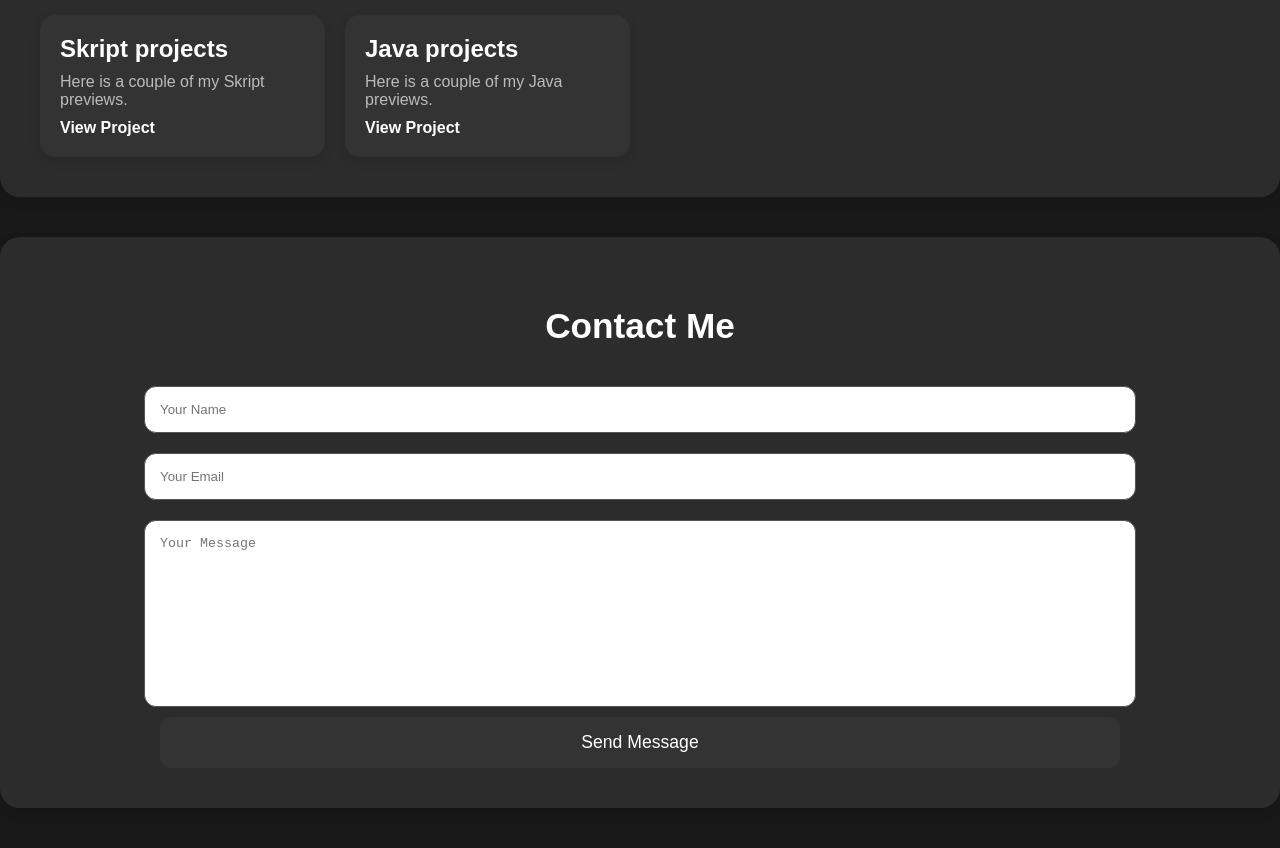
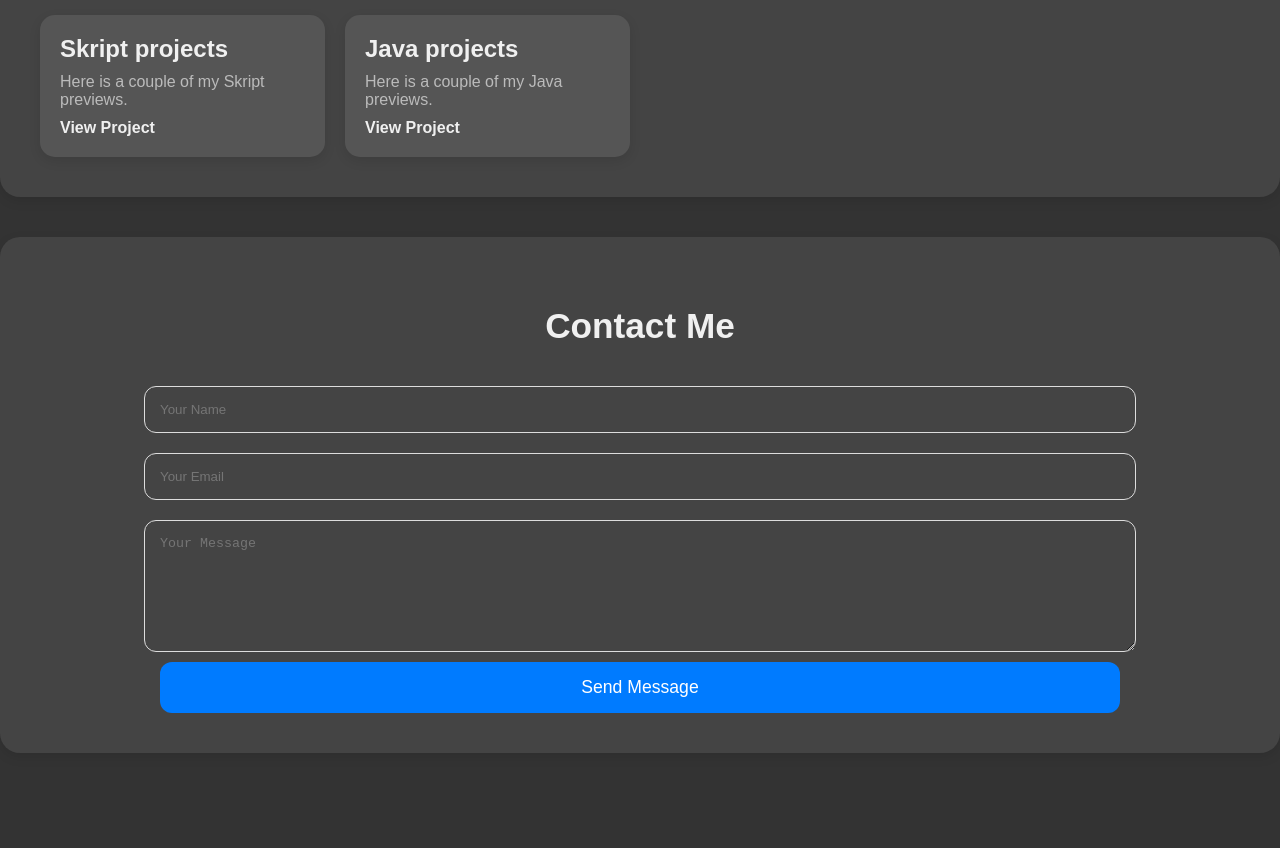
Before and after one commit to kiipism/portfolio, a plain HTML site: page index.html in a window 1280 px wide. Shown: the part 723-1571 px from the top of the page. After the commit the page ends 1516 px from the top, so only its background shows below. Drawn offline with Linux system fonts and the light colour scheme.

Commit message:
Update index.html

```diff
--- a/index.html
+++ b/index.html
@@ -3,18 +3,19 @@
 <head>
     <meta charset="UTF-8">
     <meta name="viewport" content="width=device-width, initial-scale=1.0">
-    <title>I SEE YOU</title>
+    <title>Kiipism</title>
     <style>
         body {
             font-family: 'Arial', sans-serif;
             margin: 0;
             padding: 0;
-            background-color: #181818;
-            color: #fff;
+            background-color: #333;
+            color: #f0f0f0;
+            scroll-behavior: smooth;
         }
 
         header {
-            background-color: #333;
+            background-color: #222;
             color: white;
             text-align: center;
             padding: 50px 20px;
@@ -43,38 +44,37 @@
             font-size: 1.1rem;
             margin: 0 20px;
             font-weight: bold;
+            transition: color 0.3s ease;
         }
 
         nav a:hover {
             text-decoration: underline;
+            color: #007BFF;
         }
 
         section {
             margin: 40px auto;
             max-width: 1200px;
             padding: 40px;
-            background-color: #2c2c2c;
+            background-color: #444;
             border-radius: 20px;
             box-shadow: 0 4px 12px rgba(0, 0, 0, 0.1);
+        }
+
+        #about {
+            background-color: #444;
         }
 
         h2 {
             font-size: 2.2rem;
             text-align: center;
-            color: #fff;
-        }
-
-        #about {
-            padding: 40px;
-            background-color: #333;
-            border-radius: 15px;
-            box-shadow: 0 6px 15px rgba(0, 0, 0, 0.05);
+            color: #f0f0f0;
         }
 
         #about p {
             font-size: 1.1rem;
             line-height: 1.6;
-            color: #ddd;
+            color: #ccc;
         }
 
         .projects-container {
@@ -85,7 +85,7 @@
         }
 
         .project-card {
-            background-color: #333;
+            background-color: #555;
             border-radius: 15px;
             padding: 20px;
             box-shadow: 0 4px 12px rgba(0, 0, 0, 0.1);
@@ -99,7 +99,7 @@
         .project-card h3 {
             font-size: 1.5rem;
             margin: 0;
-            color: #fff;
+            color: #f0f0f0;
         }
 
         .project-card p {
@@ -109,7 +109,7 @@
         }
 
         .project-card a {
-            color: #fff;
+            color: #f0f0f0;
             font-weight: bold;
             text-decoration: none;
         }
@@ -131,17 +131,20 @@
             padding: 15px;
             margin: 10px 0;
             border-radius: 12px;
-            border: 1px solid #555;
-            background-color: #444:
-            font-size: 1rem;
-            color: #fff;
-            resize: none;
+            border: 1px solid #ddd;
+            background-color: #444;
+            color: #f0f0f0;
+        }
+
+        form textarea {
+            resize: vertical;
+            min-height: 100px;
         }
 
         form button {
             width: 80%;
             padding: 15px;
-            background-color: #333;
+            background-color: #007BFF;
             color: white;
             border: none;
             border-radius: 12px;
@@ -151,15 +154,9 @@
         }
 
         form button:hover {
-            background-color: #555;
+            background-color: #0056b3;
         }
 
-        form textarea {
-            min-height: 150px;
-            height: auto;
-            overflow-y: hidden;
-            padding-bottom: 20px;
-        }
     </style>
 </head>
 <body>
@@ -175,7 +172,7 @@
 
     <section id="about">
         <h2>About Me</h2>
-        <p>Hi, I’m Kiipism. I am a passionate web developer but not a good designer. <br> I’ve been working with Skript for a few years now, but it’s not the only programming language I know. I also know Python and CSS. <br> I’m currently learning HTML and JavaScript and I am going to try to learn Java after learning HTML.
+        <p>Hi, I’m Kiipism. I am a passionate web developer but not a good designer.<br> I’ve been working with Skript for a few years now, but it’s not the only programming language I know. I also know Python and CSS. <br> I’m currently learning HTML and JavaScript and I am going to try to learn Java after learning HTML.</p>
     </section>
 
     <section id="projects">
@@ -184,12 +181,12 @@
             <div class="project-card">
                 <h3>Skript projects</h3>
                 <p>Here is a couple of my Skript previews.</p>
-                <a href="https://github.com/kiipism" target="_blank">View Project</a>
+                <a href="https://github.com/your-username/project1" target="_blank">View Project</a>
             </div>
             <div class="project-card">
                 <h3>Java projects</h3>
                 <p>Here is a couple of my Java previews.</p>
-                <a href="https://github.com/kiipism" target="_blank">View Project</a>
+                <a href="https://github.com/your-username/project2" target="_blank">View Project</a>
             </div>
         </div>
     </section>
@@ -203,13 +200,5 @@
             <button type="submit">Send Message</button>
         </form>
     </section>
-
-    <script>
-        const textarea = document.querySelector('textarea');
-        textarea.addEventListener('input', function () {
-            this.style.height = 'auto';
-            this.style.height = (this.scrollHeight) + 'px';
-        });
-    </script>
 </body>
 </html>
```
